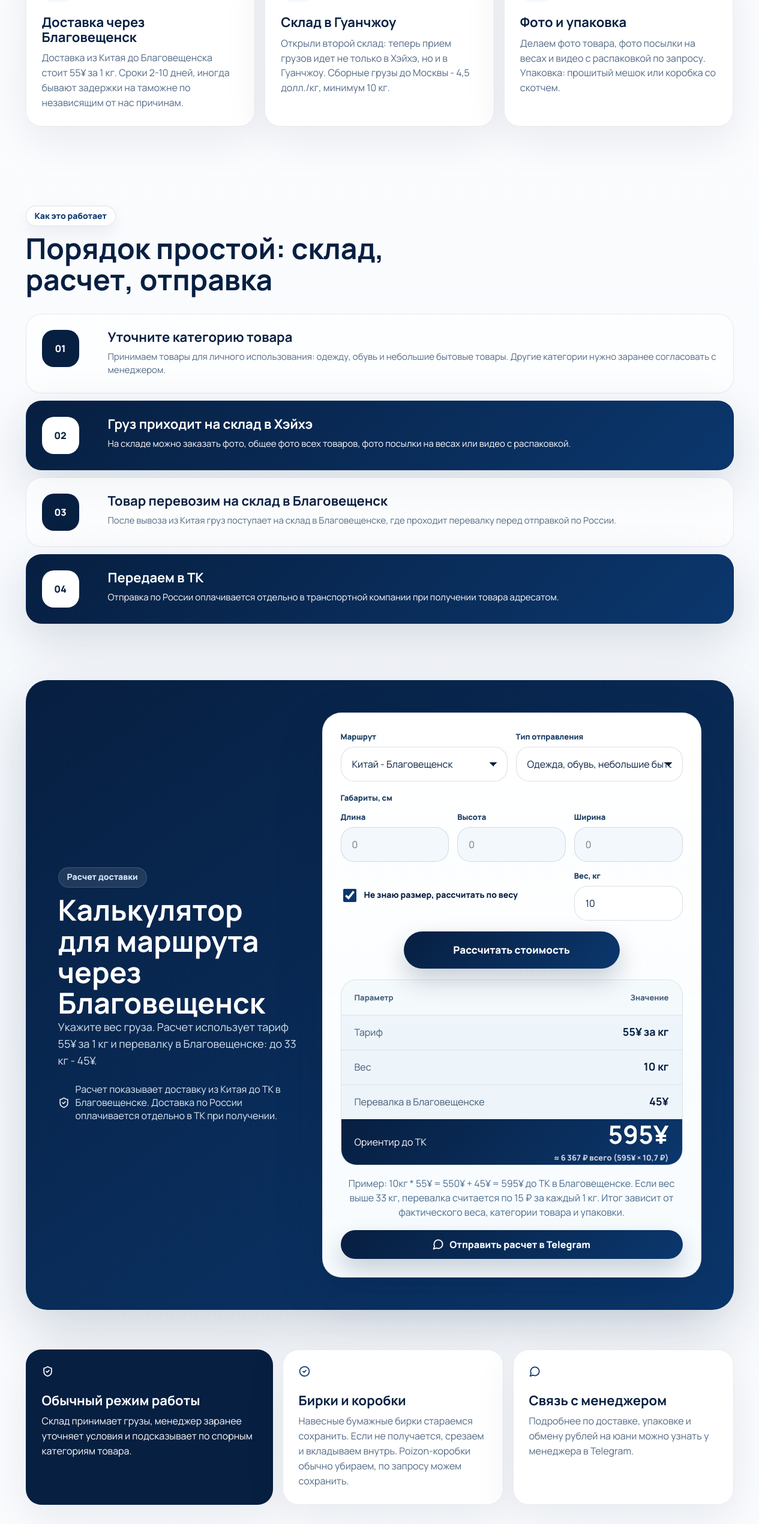
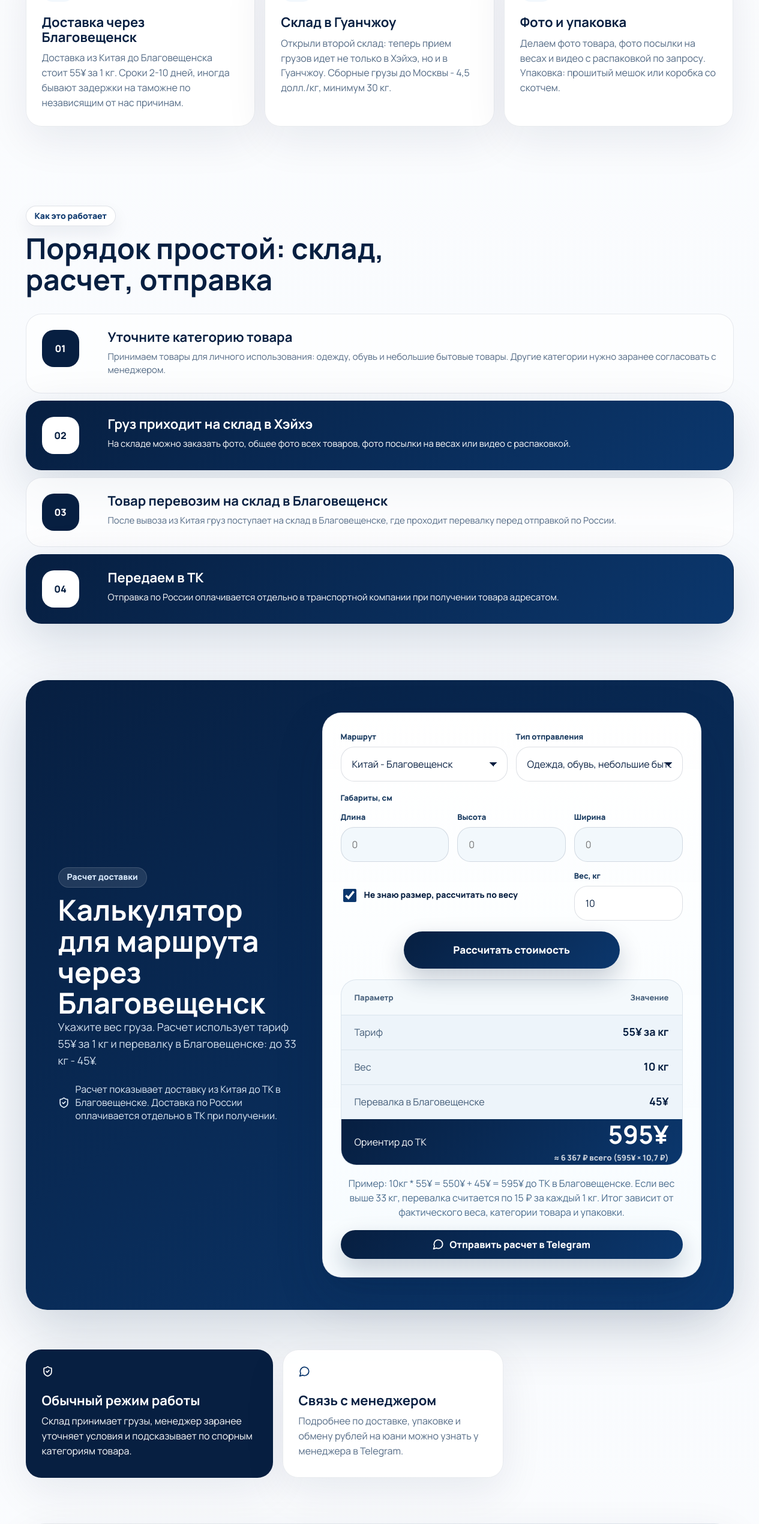
Before and after one commit to Petrbrok/cargo1717, a website: page index.html in a window 1280 px wide. Shown: the part 1018-3559 px from the top of the page at 60% size. Drawn offline with Linux system fonts and the light colour scheme; a web font is replaced by a local one.

Commit message:
Update cargo site copy

```diff
--- a/index.html
+++ b/index.html
@@ -141,7 +141,7 @@
           <article class="service-card">
             <div class="icon-box"><span class="check-icon" aria-hidden="true"></span></div>
             <h3>Склад в Гуанчжоу</h3>
-            <p>Открыли второй склад: теперь прием грузов идет не только в Хэйхэ, но и в Гуанчжоу. Сборные грузы до Москвы - 4,5 долл./кг, минимум 10 кг.</p>
+            <p>Открыли второй склад: теперь прием грузов идет не только в Хэйхэ, но и в Гуанчжоу. Сборные грузы до Москвы - 4,5 долл./кг, минимум 30 кг.</p>
           </article>
           <article class="service-card">
             <div class="icon-box"><span class="plane-icon" aria-hidden="true"></span></div>
@@ -292,11 +292,6 @@
           <p>Склад принимает грузы, менеджер заранее уточняет условия и подсказывает по спорным категориям товара.</p>
         </div>
         <div class="proof-card">
-          <span class="check-icon" aria-hidden="true"></span>
-          <h3>Бирки и коробки</h3>
-          <p>Навесные бумажные бирки стараемся сохранить. Если не получается, срезаем и вкладываем внутрь. Poizon-коробки обычно убираем, по запросу можем сохранить.</p>
-        </div>
-        <div class="proof-card">
           <span class="chat-icon" aria-hidden="true"></span>
           <h3>Связь с менеджером</h3>
           <p>Подробнее по доставке, упаковке и обмену рублей на юани можно узнать у менеджера в Telegram.</p>
@@ -327,15 +322,11 @@
           </button>
           <button class="faq-item" type="button" aria-expanded="false">
             <span class="faq-question">Что дает склад в Гуанчжоу?<span class="chevron" aria-hidden="true"></span></span>
-            <span class="faq-answer">Теперь прием грузов идет не только в Хэйхэ, но и в Гуанчжоу. Сборные грузы, одежда, обувь и небольшие партии товаров идут до Москвы по 4,5 долл./кг, минимум 10 кг.</span>
+            <span class="faq-answer">Теперь прием грузов идет не только в Хэйхэ, но и в Гуанчжоу. Сборные грузы, одежда, обувь и небольшие партии товаров идут до Москвы по 4,5 долл./кг, минимум 30 кг.</span>
           </button>
           <button class="faq-item" type="button" aria-expanded="false">
             <span class="faq-question">Какие товары можно отправлять?<span class="chevron" aria-hidden="true"></span></span>
             <span class="faq-answer">Принимаем товары для личного использования: одежду, обувь и небольшие бытовые товары. Запчасти и другие категории нужно заранее уточнять у менеджера по доставке.</span>
-          </button>
-          <button class="faq-item" type="button" aria-expanded="false">
-            <span class="faq-question">Почему могут убирать бирки и коробки?<span class="chevron" aria-hidden="true"></span></span>
-            <span class="faq-answer">Товар вывозится как для личного использования. Навесные бумажные бирки и poizon-коробки могут убрать, иначе груз могут расценить как коммерческий и не выпустить через таможню.</span>
           </button>
           <button class="faq-item" type="button" aria-expanded="false">
             <span class="faq-question">Куда писать для расчета?<span class="chevron" aria-hidden="true"></span></span>
@@ -351,7 +342,7 @@
         </div>
         <a class="primary-btn" href="https://t.me/onix1717" target="_blank" rel="noreferrer">
           <span class="arrow-icon" aria-hidden="true"></span>
-          Написать @onix1717
+          Написать
         </a>
       </section>
 
```
